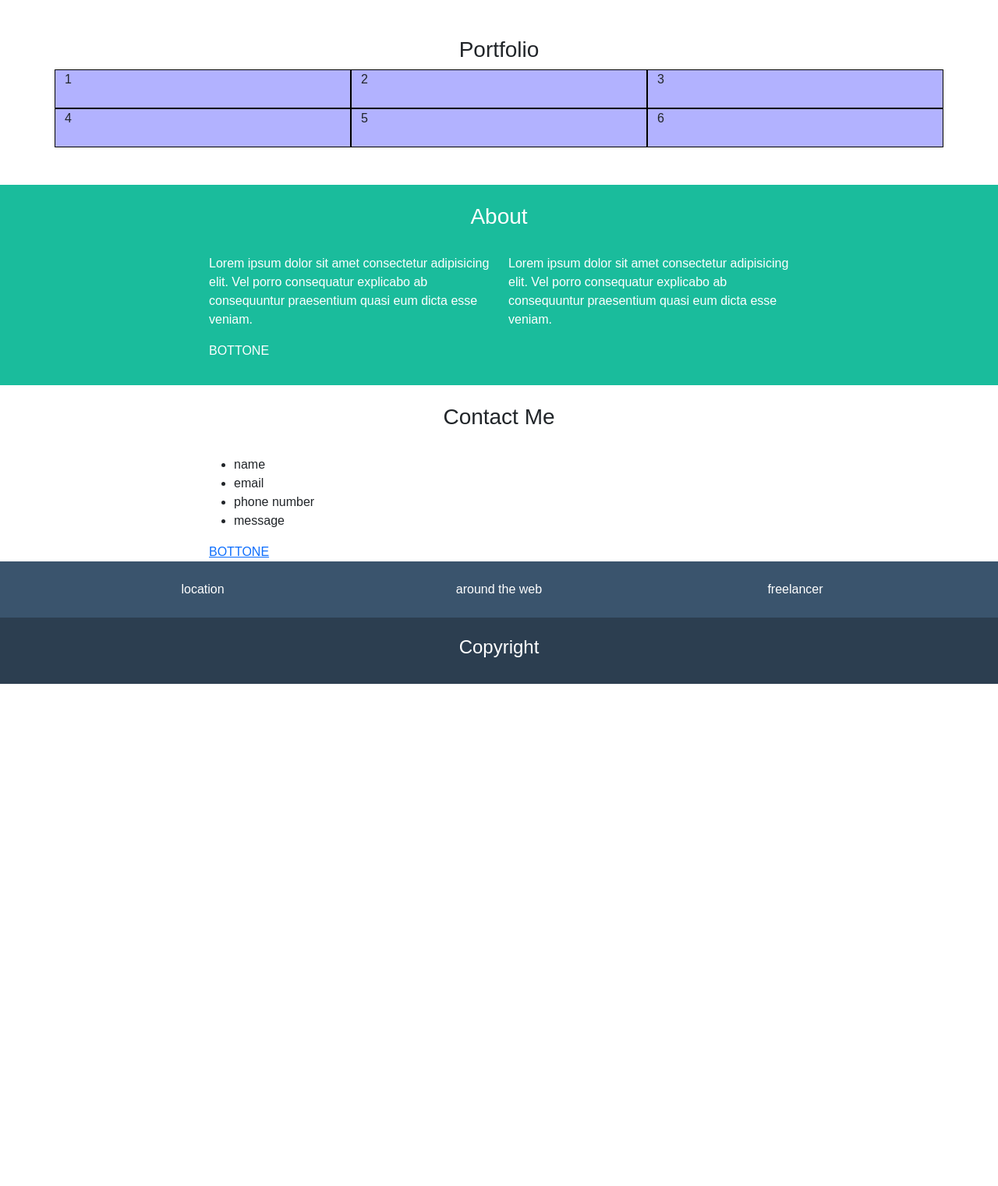
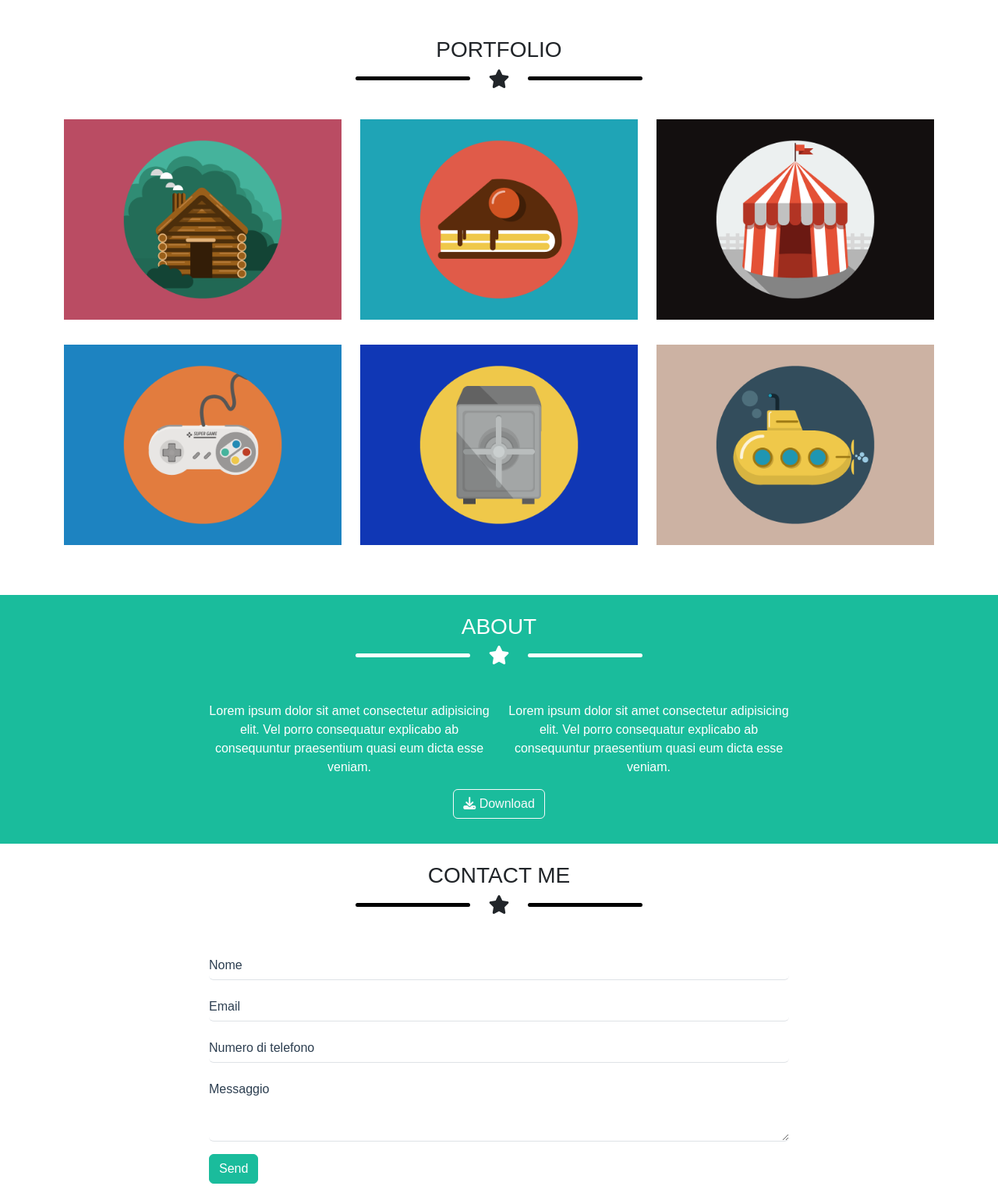
Before and after one commit to MicheleBertoia2/html-css-bootstrap-freelancer, a plain HTML site: page index.html in a window 1280 px wide. Shown: the part 520-2041 px from the top of the page at 78% size. Before the commit the page ends 1397 px from the top, so only its background shows below. Drawn offline with nearby package versions, Linux system fonts and the light colour scheme.

Commit message:
[add] about and contact section

```diff
--- a/assets/css/style.css
+++ b/assets/css/style.css
@@ -6,6 +6,31 @@
 
 body {
   font-family: Arial, Helvetica, sans-serif;
+}
+
+img {
+  height: 100%;
+  width: 100%;
+  object-fit: cover;
+}
+
+
+.mb-satan-star {
+  width: 30%;
+  margin-bottom: 15px;
+}
+
+.mb-satan-star i {
+  font-size: 1.5rem;
+  width: 20%;
+
+}
+
+.mb-satan-star .mb-satanline {
+  width: 40%;
+  height: 5px;
+  border-radius: 3px;
+  padding: 0 15px;
 }
 
 
@@ -52,24 +77,63 @@ header .mb-burger i:hover {
   background-color: #1abc9c;
 }
 
-.mb-jumbo .mb-satan-star {
-  width: 30%;
-  margin-bottom: 15px;
+
+.mb-satan-star .mb-satanline {
+  background-color: white;
 }
 
-.mb-jumbo .mb-satan-star i {
-  font-size: 1.5rem;
-  width: 20%;
+/* main */
 
+.portfolio .mb-satan-star .mb-satanline,
+.contact .mb-satan-star .mb-satanline {
+  background-color: black;
 }
 
-.mb-jumbo .mb-satan-star .mb-satanline {
-  width: 40%;
-  height: 5px;
-  border-radius: 3px;
-  padding: 0 15px;
-  background-color: white;
+.portfolio .works {
+  position: relative;
+  cursor: pointer;
 }
+
+.portfolio .works .overlay {
+  position: absolute;
+  top: 0;
+  left: 0;
+  background-color: #0ed3ac70;
+  font-size: 3rem;
+  color: white;
+  opacity: 0;
+}
+
+.portfolio .works:hover .overlay {
+  opacity: 1;
+}
+
+.contact .mb-form input,
+.contact .mb-form textarea {
+  padding-left: 0;
+  border-top: none;
+  border-right: none;
+  border-left: none;
+}
+
+.contact .mb-form input::placeholder,
+.contact .mb-form textarea::placeholder {
+  color: #2c3e50;
+}
+
+.contact .mb-form .mb-btn {
+  background-color: #1abc9c;
+  border-color: #1abc9c;
+}
+
+.mb-form .form-control:focus {
+  box-shadow: 0 2px 0  rgba(13,110,253,.25);
+  border-color: none;
+  border-radius: 0;
+}
+
+
+/* footer */
 
 .mb-container-mini {
   width: 60%;
--- a/index.html
+++ b/index.html
@@ -61,20 +61,72 @@
   <!-- MAIN -->
   <section class="portfolio">
 
-  <div class="row pt-5 justify-content-center">
-    <div class="col-4 text-center">
-      <h3>Portfolio</h3>
-    </div>
+  <div class="row pt-5 justify-content-center text-center">
+      <h3>PORTFOLIO</h3>
+      <div class="mb-satan-star d-flex align-items-center justify-content-center mb-4">
+        <div class="mb-satanline"></div>
+        <i class="fa-solid fa-star"></i>
+        <div class="mb-satanline"></div>
+      </div>
   </div>
 
   <div class="container pb-5">
     <div class="row">
-      <div class="col-md-6 col-lg-4 debug">1</div>
-      <div class="col-md-6 col-lg-4 debug">2</div>
-      <div class="col-md-6 col-lg-4 debug">3</div>
-      <div class="col-md-6 col-lg-4 debug">4</div>
-      <div class="col-md-6 col-lg-4 debug">5</div>
-      <div class="col-md-6 col-lg-4 debug">6</div>
+
+      <div class="col-md-6 col-lg-4 py-3">
+      <div class="works h-100 w-100">
+        <img src="assets/img/cabin.png" alt="image">
+        <div class="overlay w-100 h-100 d-flex justify-content-center align-items-center">
+          <i class="fa-solid fa-plus"></i>
+        </div>
+      </div>
+      </div>
+
+      <div class="col-md-6 col-lg-4 py-3">
+      <div class="works h-100 w-100">
+        <img src="assets/img/cake.png" alt="image">
+        <div class="overlay w-100 h-100 d-flex justify-content-center align-items-center">
+          <i class="fa-solid fa-plus"></i>
+        </div>
+      </div>
+      </div>
+
+      <div class="col-md-6 col-lg-4 py-3">
+      <div class="works h-100 w-100">
+        <img src="assets/img/circus.png" alt="image">
+        <div class="overlay w-100 h-100 d-flex justify-content-center align-items-center">
+          <i class="fa-solid fa-plus"></i>
+        </div>
+      </div>
+      </div>
+
+      <div class="col-md-6 col-lg-4 py-3">
+      <div class="works h-100 w-100">
+        <img src="assets/img/game.png" alt="image">
+        <div class="overlay w-100 h-100 d-flex justify-content-center align-items-center">
+          <i class="fa-solid fa-plus"></i>
+        </div>
+      </div>
+      </div>
+
+      <div class="col-md-6 col-lg-4 py-3">
+      <div class="works h-100 w-100">
+        <img src="assets/img/safe.png" alt="image">
+        <div class="overlay w-100 h-100 d-flex justify-content-center align-items-center">
+          <i class="fa-solid fa-plus"></i>
+        </div>
+      </div>
+      </div>
+
+      <div class="col-md-6 col-lg-4 py-3">
+      <div class="works h-100 w-100">
+        <img src="assets/img/submarine.png" alt="image">
+        <div class="overlay w-100 h-100 d-flex justify-content-center align-items-center">
+          <i class="fa-solid fa-plus"></i>
+        </div>
+      </div>
+      </div>
+
     </div>
   </div>
 
@@ -82,46 +134,63 @@
 
   <section class="about text-white pb-3">
 
-    <div class="row py-4 justify-content-center">
-      <div class="col-4 text-center">
-        <h3>About</h3>
+    <div class="row py-4 text-center justify-content-center">
+        <h3>ABOUT</h3>
+      <div class="mb-satan-star d-flex align-items-center justify-content-center mb-4">
+        <div class="mb-satanline"></div>
+        <i class="fa-solid fa-star"></i>
+        <div class="mb-satanline"></div>
       </div>
     </div>
 
     <div class="mb-container-mini">
-      <div class="container-fluid">
-        <div class="row">
+      <div class="container-fluid text-center">
+        <div class="row text-center">
           <div class="col-md-6">Lorem ipsum dolor sit amet consectetur adipisicing elit. Vel porro consequatur explicabo ab consequuntur praesentium quasi eum dicta esse veniam.</div>
           <div class="col-md-6">Lorem ipsum dolor sit amet consectetur adipisicing elit. Vel porro consequatur explicabo ab consequuntur praesentium quasi eum dicta esse veniam.</div>
         </div>
 
-        <span class="d-block my-3">BOTTONE</span>
+        <button type="button" class="btn btn-outline-light my-3">
+          <i class="fa-solid fa-download"></i>
+          Download
+        </button>
+
+
       </div>
     </div>
 
 
   </section>
 
-  <section class="contact">
+  <section class="contact pb-3">
+
+    <div class="row py-4 text-center justify-content-center">
+        <h3>CONTACT ME</h3>
+      <div class="mb-satan-star d-flex align-items-center justify-content-center mb-4">
+        <div class="mb-satanline"></div>
+        <i class="fa-solid fa-star"></i>
+        <div class="mb-satanline"></div>
+      </div>
+   </div>
 
     <div class="mb-container-mini">
       <div class="container-fluid">
+        <form action="#" class="mb-form">
+          <div class="mb-3">
+            <input type="input" class="form-control" id="name" placeholder="Nome">
+          </div>
+          <div class="mb-3">
+            <input type="email" class="form-control" id="email" placeholder="Email">
+          </div>
+          <div class="mb-3">
+            <input type="input" class="form-control" id="phone" placeholder="Numero di telefono">
+          </div>
+          <div class="mb-3">
+            <textarea class="form-control" id="message" rows="3" placeholder="Messaggio"></textarea>
+          </div>
+          <button type="button" class="btn btn-success mb-btn">Send</button>
 
-        <div class="row py-4 justify-content-center">
-          <div class="col-4 text-center">
-            <h3>Contact Me</h3>
-          </div>
-        </div>
-
-        <div class="form w-100">
-          <ul>
-            <li>name</li>
-            <li>email</li>
-            <li>phone number</li>
-            <li>message</li>
-          </ul>
-          <a href="losochenonèunlink">BOTTONE</a>
-        </div>
+        </form>
 
       </div>
     </div>
```
